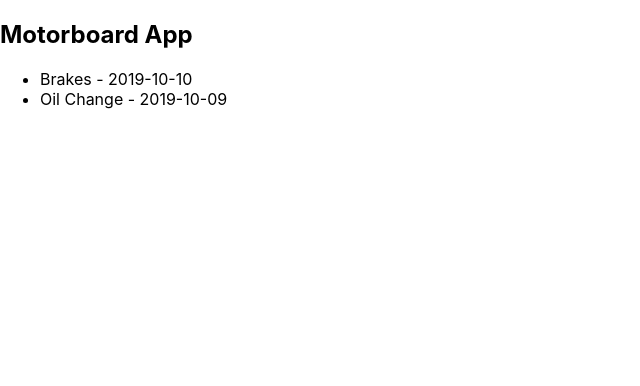
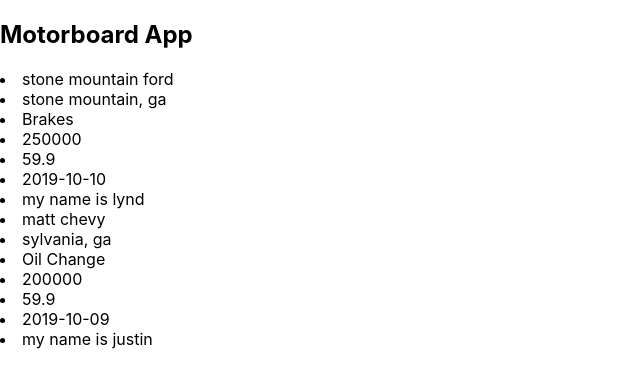
Before and after one commit to justinparrish/project-4, a React (Create React App) app in the folder client/: page / in a window 1280 px wide. Shown: the top 386 px of the page, without its empty margins (0-640 px from the left). Built offline with nearby package versions, Linux system fonts and the light colour scheme.

Commit message:
can now list service history, get one service, and have a service preview

```diff
--- a/client/src/App.js
+++ b/client/src/App.js
@@ -14,6 +14,25 @@
 const servicePreview = (info) => (<li>{info.service} - {info.date}</li>)
 const serviceList = (list) => (<ul>{list.map(servicePreview)}</ul>)
 
+//will be used for modal
+const serviceFullInfo = (info) => (
+  <div>
+    <li>{info.dealership}</li>
+    <li>{info.location}</li>
+    <li>{info.service}</li>
+    <li>{info.mileage}</li>
+    <li>{info.price}</li>
+    <li>{info.date}</li>
+    <li>{info.note}</li>
+  </div>
+)
+
+const serviceFullInfoList = (list) => (
+  <span>
+    {list.map(serviceFullInfo)}
+  </span>
+)
+
 //--------Test Data Structures------------
 const service =
 {
@@ -29,13 +48,13 @@
 const services =
   [
     {
-      dealership: 'matt chevy',
-      location: 'sylvania, ga',
+      dealership: 'stone mountain ford',
+      location: 'stone mountain, ga',
       service: 'Brakes',
-      mileage: 200000,
+      mileage: 250000,
       price: 59.90,
       date: '2019-10-10',
-      note: 'my name is justin'
+      note: 'my name is lynd'
     },
     {
       dealership: 'matt chevy',
@@ -90,7 +109,7 @@
   return (
     <div>
       <h2>Motorboard App</h2>
-      {serviceList(services)}
+      {serviceFullInfoList(services)}
     </div>
   )
 }
```
